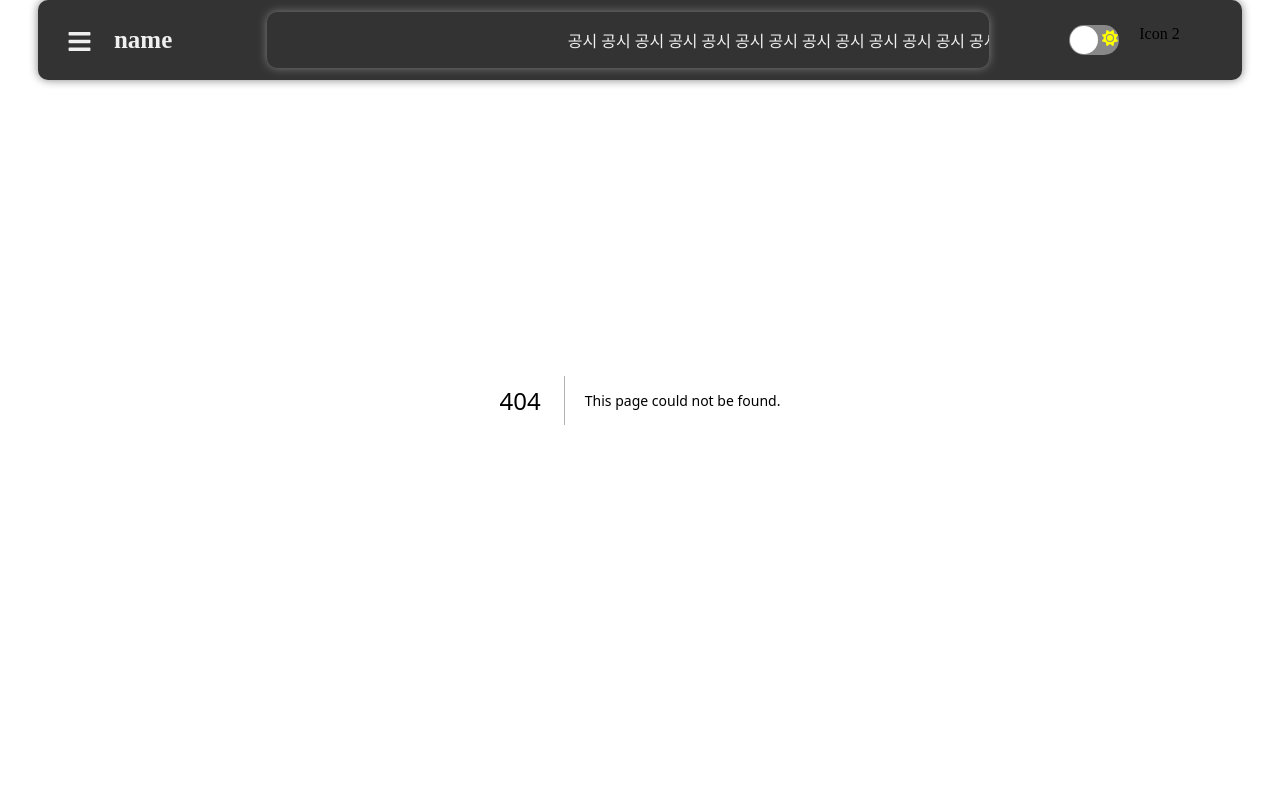
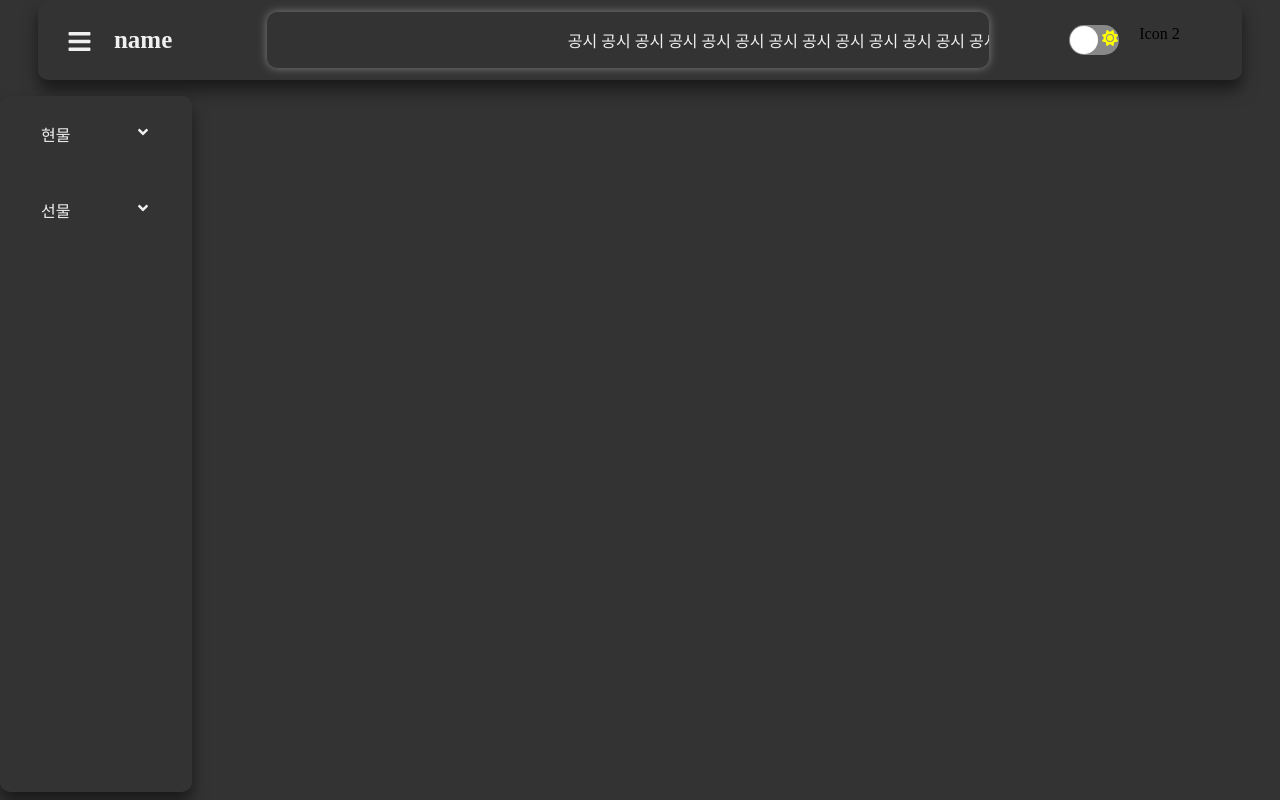
Before and after one commit to deenuit113/Tradin, a Next.js app in the folder coin/: page /spot in a window 1280 px wide. Before the commit this address had no page. Built offline with nearby package versions, Linux system fonts and the light colour scheme.

Commit message:
Feat: add spot and future page

```diff
--- /dev/null
+++ b/coin/pages/spot/index.tsx
@@ -0,0 +1,7 @@
+import SpotPage from "../../src/components/units/Spot";
+
+export default function Home() {
+    return (
+        <SpotPage />
+    );
+}
--- a/coin/src/components/commons/header.styles.tsx
+++ b/coin/src/components/commons/header.styles.tsx
@@ -8,7 +8,7 @@ export const HeaderContainer = styled.header<{ darkMode: boolean }>`
     align-items: center;
     height: 10vh;
     background-color: ${({ darkMode }) => (darkMode ? '#f0f0f0' : '#333')};
-    box-shadow: 0px 0px 10px gray;
+    box-shadow: 0 10px 16px rgba(0, 0, 0, 0.5);
     border-radius: 10px 10px 10px 10px;
     z-index: 1000;
     box-sizing: border-box;
--- /dev/null
+++ b/coin/src/components/units/Spot.tsx
@@ -0,0 +1,21 @@
+import { useState } from "react";
+import * as S from "./Main.styles";
+import { useSidebar } from "../commons/SidebarContext";
+import SideBar from "./Sidebar";
+
+import { useRecoilState } from "recoil";
+import { darkMode } from "../commons/atoms"
+
+export default function SpotPage(): JSX.Element {
+    const [widgets, setWidgets] = useState<string[]>([]);
+    const [menuOpen, setMenuOpen] = useState<number | null>(null);
+
+    const [isDarkMode, setIsDarkMode] = useRecoilState(darkMode);
+
+
+    return (
+        <S.Container darkMode={isDarkMode}>
+            <SideBar />
+        </S.Container>
+    );
+}
--- a/coin/src/components/units/Widget.tsx
+++ b/coin/src/components/units/Widget.tsx
@@ -70,6 +70,7 @@ const Widget = ({
 
     const springStyle = useSpring({
         transform: isDragging ? 'scale(1.05)' : 'scale(1)',
+        opacity: isDragging? 0.5 : 1,
         config: { tension: 250, friction: 20 }
     });
 
--- a/coin/src/components/units/main.styles.tsx
+++ b/coin/src/components/units/main.styles.tsx
@@ -80,6 +80,7 @@ export const WidgetAdd = styled.div<{ darkMode: boolean }>`
     flex-direction: column;
     margin: 10px;
     position: relative;
+    box-shadow: 0 10px 16px rgba(0, 0, 0, 0.5);
 `;
 
 export const WidgetHeader = styled.div<{ darkMode: boolean }>`
```
Also changed, not shown: coin/pages/future/index.tsx (added, +7 -0 lines), coin/src/components/units/Spot.styles.tsx (added).
